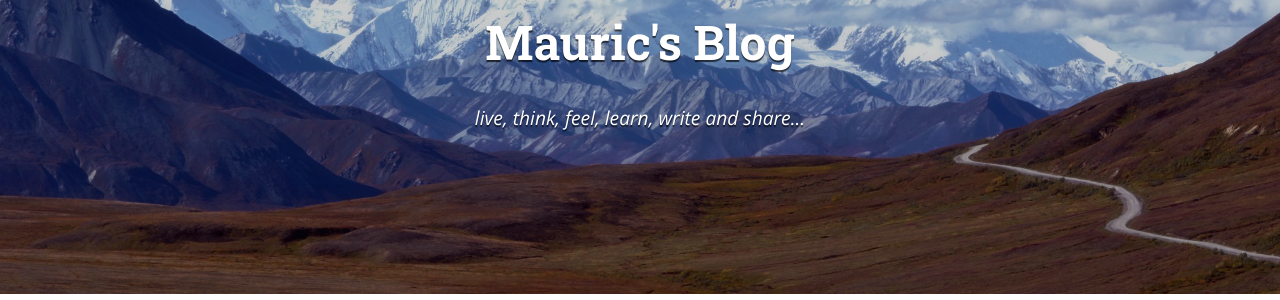
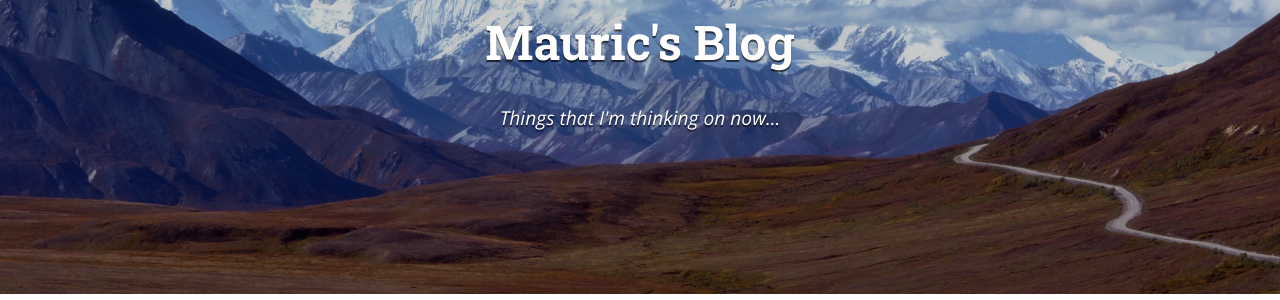
Before and after one commit to mauric/mauric.github.io, a Jekyll site: the page built from index.html, in a window 1280 px wide. Shown: the part 209-509 px from the top of the page. Built offline with Jekyll 4.4.1, drawn with Linux system fonts in a browser that asks for light colours; nearby versions of some CDN libraries; the list of posts is cut into pages by our own code.

Commit message:
change blog slogan

```diff
--- a/_config.yml
+++ b/_config.yml
@@ -10,7 +10,7 @@ exclude:
 
 # Site settings
 title: Mauric's Blog
-subtitle: "live, think, feel, learn, write and share..."
+subtitle: "Things that I'm thinking on now..."
 email: mauric.caceres@gmail.com
 name: Mauricio Cáceres
 description: >
```
